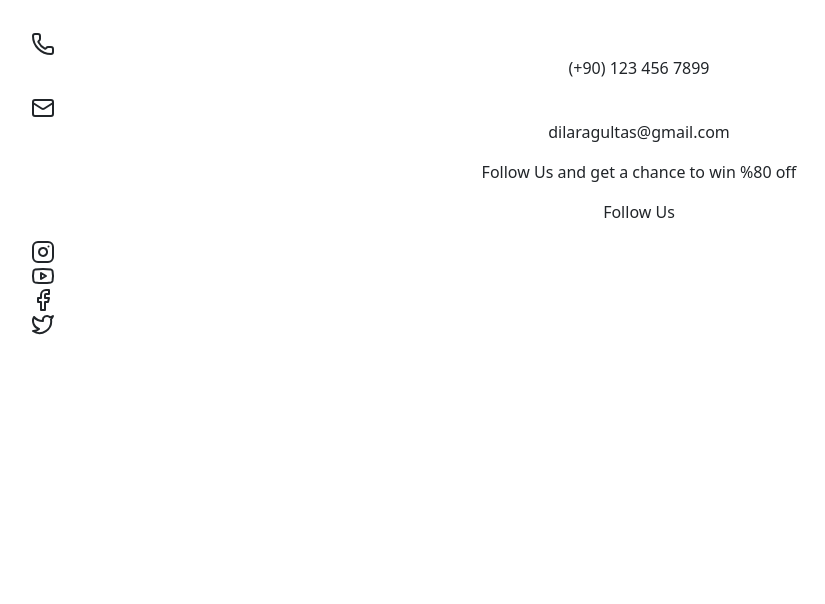
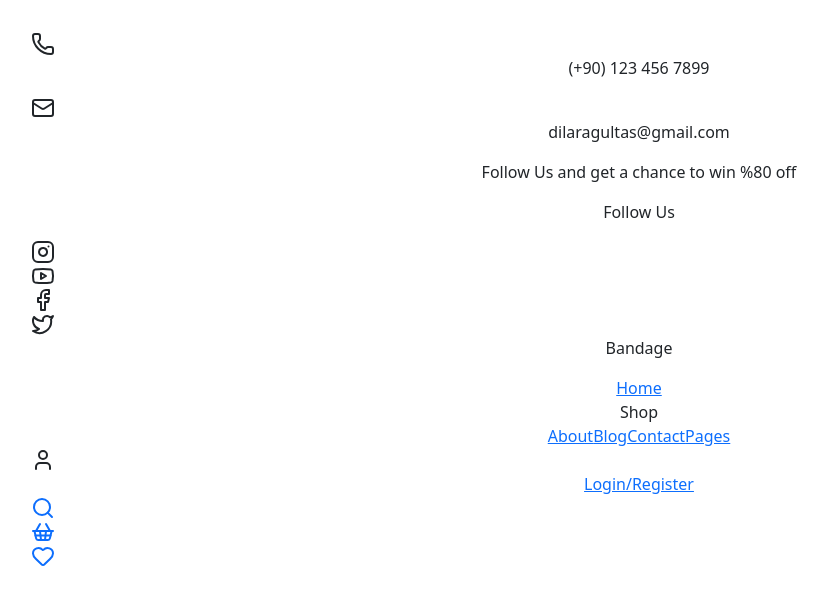
Before and after one commit to dilaragultas/eCommerce, a React (Vite) app: page / in a window 1280 px wide. Shown: the top 604 px of the page, without its empty margins (1-826 px from the left). Built offline with nearby package versions, Linux system fonts and the light colour scheme.

Commit message:
Update Header.jsx
Navbar

```diff
--- a/src/layout/Header.jsx
+++ b/src/layout/Header.jsx
@@ -1,11 +1,14 @@
-import { Facebook, Instagram, Mail, Phone, Twitter, YoutubeIcon } from "lucide-react";
+import { Facebook, Heart, Instagram, Mail, Phone, Search, ShoppingBasketIcon, Twitter, User, YoutubeIcon } from "lucide-react";
+import { useState } from "react";
 
 
 
 export default function Header() {
+
+    const [open, setOpen] = useState(false);
+
     return (
         <>
-            <div>
             <div>
                 <div>
                     <div>
@@ -26,19 +29,56 @@ export default function Header() {
                         <Facebook />
                         <Twitter />
                     </div>
+                </div>
 
+                <div>
+                    <p>Bandage</p>
+                    <nav>
+                        <a href="">Home</a>
+                        <div className="relative" onMouseEnter={() => setOpen(true)} onMouseLeave={() => setOpen(false)}>
+                            <button>Shop</button>
+                            {open && (
+                                <>
+                                    <div>
+                                        <h3>Kadin</h3>
+                                        <ul>
+                                            <li><a href="">Bags</a></li>
+                                            <li><a href="">Belts</a></li>
+                                            <li><a href="">Cosmetics</a></li>
+                                            <li><a href="">Hats</a></li>
+                                        </ul>
+                                    </div>
+                                    <div>
+                                        <h3>Erkek</h3>
+                                        <ul>
+                                            <li><a href="">Bags</a></li>
+                                            <li><a href="">Belts</a></li>
+                                            <li><a href="">Cosmetics</a></li>
+                                            <li><a href="">Hats</a></li>
+                                        </ul>
+                                    </div>
+                                </>
+                            )}
+                        </div>
+                        <a href="">About</a>
+                        <a href="">Blog</a>
+                        <a href="">Contact</a>
+                        <a href="">Pages</a>
+                    </nav>
+                    <div>
+                        <div>
+                            <User />
+                            <a href="">Login/Register</a>
+                        </div>
+                        <a href=""><Search /></a>
+                        <a href=""><ShoppingBasketIcon /></a>
+                        <a href=""><Heart /></a>
+                    </div>
                 </div>
             </div>
 
-                <div>
 
-                </div>
 
-                <div>
-
-                </div>
-
-            </div>
         </>
     )
 }
```
Lines whose indentation alone changed are shown as unchanged.
